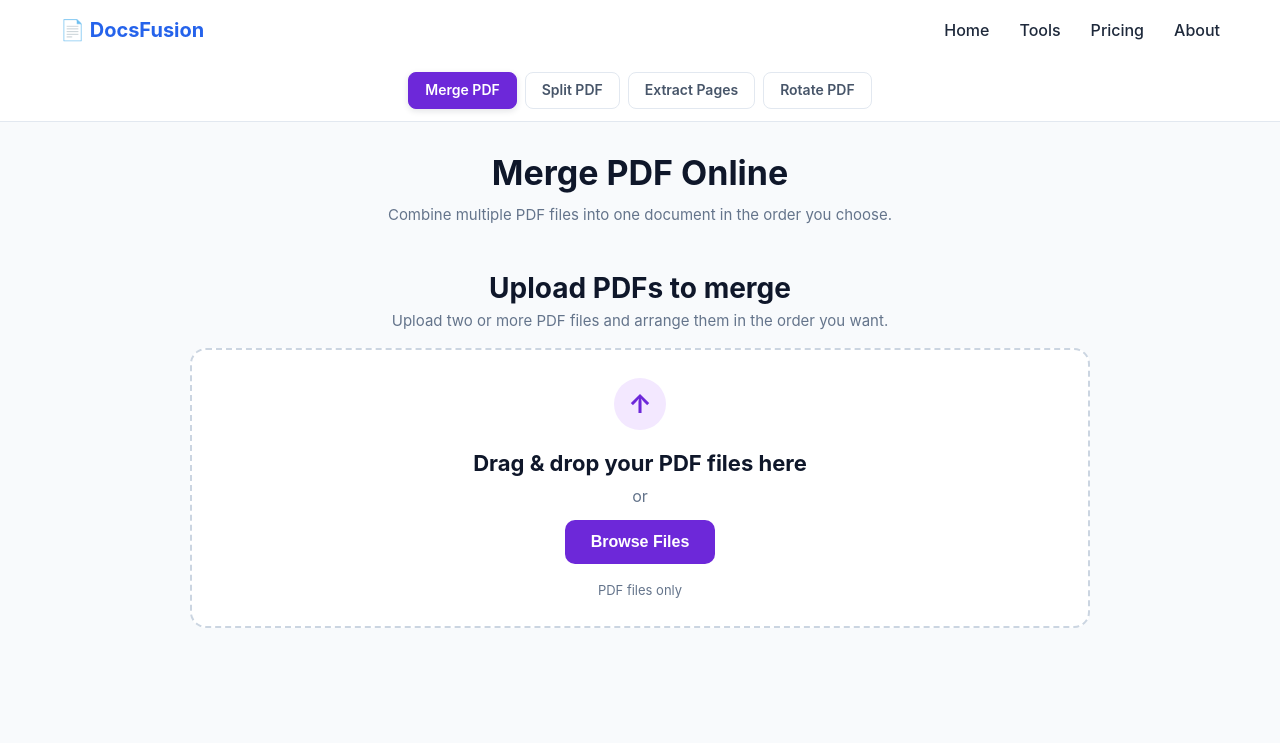
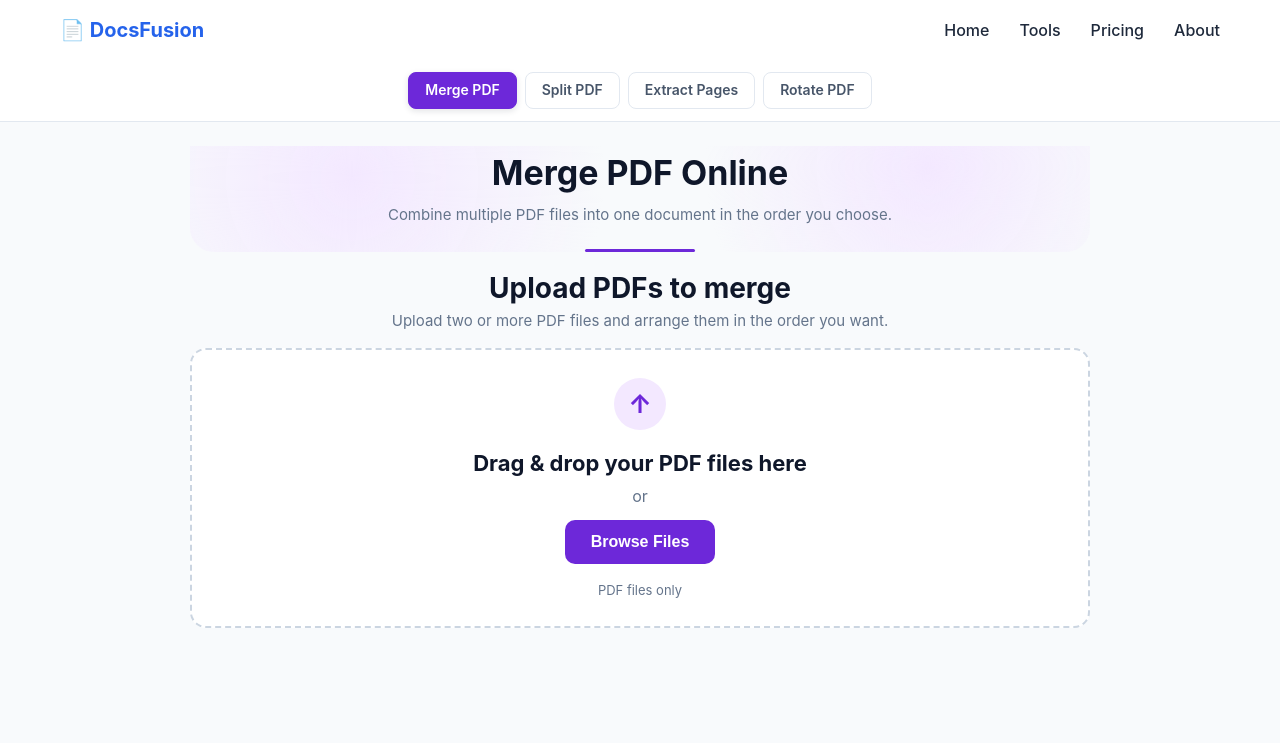
Before and after one commit to Rahul-dev99/Docsfusion, a website built with Vite: page frontend/merge-pdf/index.html in a window 1280 px wide. Shown: the top 743 px of the page. Built offline with nearby package versions, Linux system fonts and the light colour scheme.

Commit message:
Add tool-specific hero accents

```diff
--- a/frontend/styles/components.css
+++ b/frontend/styles/components.css
@@ -1738,7 +1738,64 @@
 /* ==========================================
    TOOL PAGE ACCENT COMPONENTS
 ========================================== */
-
+/* ==========================================
+   TOOL PAGE HERO ACCENT
+========================================== */
+
+.tool-page .hero {
+    position: relative;
+
+    overflow: hidden;
+
+    border-radius: 0 0 24px 24px;
+
+    background:
+        radial-gradient(
+            circle at 18% 30%,
+            var(--tool-accent-soft),
+            transparent 34%
+        ),
+        radial-gradient(
+            circle at 82% 20%,
+            var(--tool-accent-soft),
+            transparent 30%
+        );
+}
+
+
+.tool-page .hero::after {
+    content: "";
+
+    position: absolute;
+
+    left: 50%;
+
+    bottom: 0;
+
+    width: 110px;
+
+    height: 3px;
+
+    border-radius: 999px;
+
+    background: var(--tool-accent);
+
+    transform: translateX(-50%);
+}
+
+
+.tool-page .hero h1 {
+    position: relative;
+
+    z-index: 1;
+}
+
+
+.tool-page .hero p {
+    position: relative;
+
+    z-index: 1;
+}
 
 /* ------------------------------------------
    UPLOAD ICON
```
